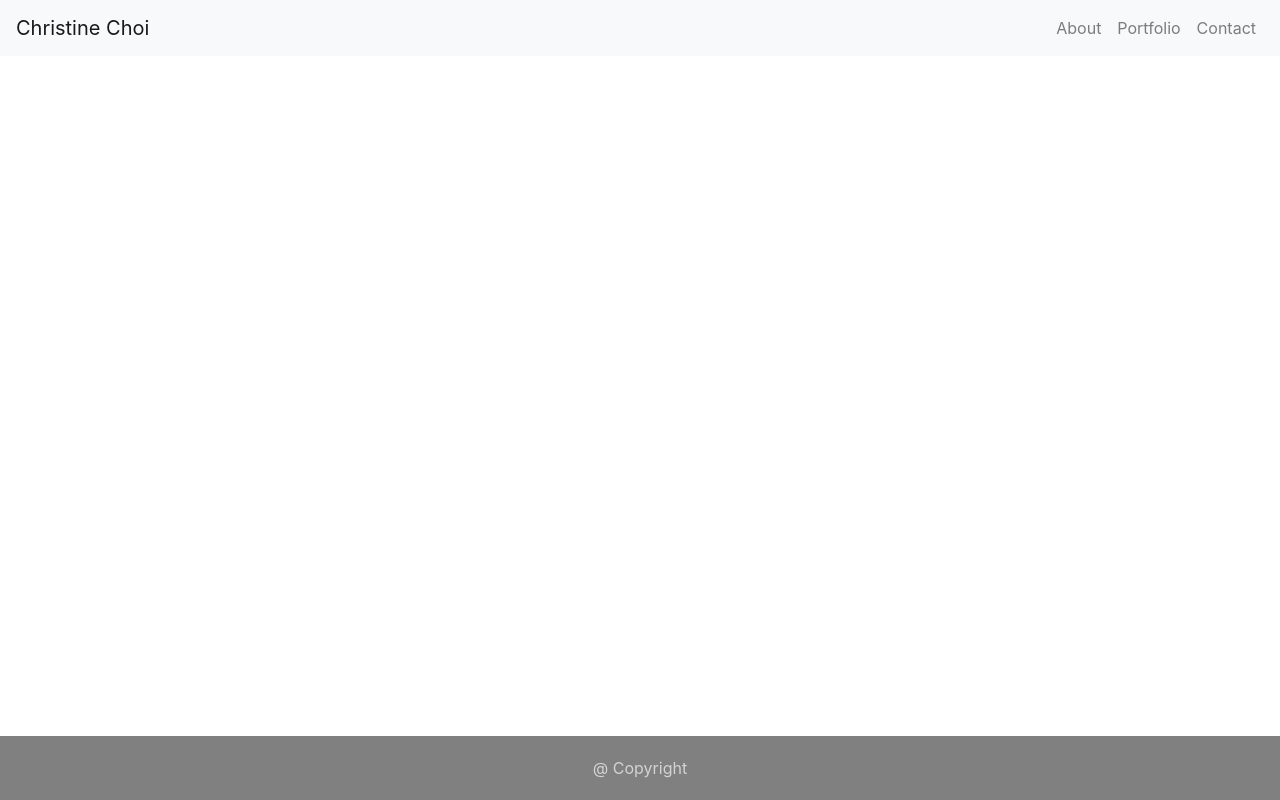
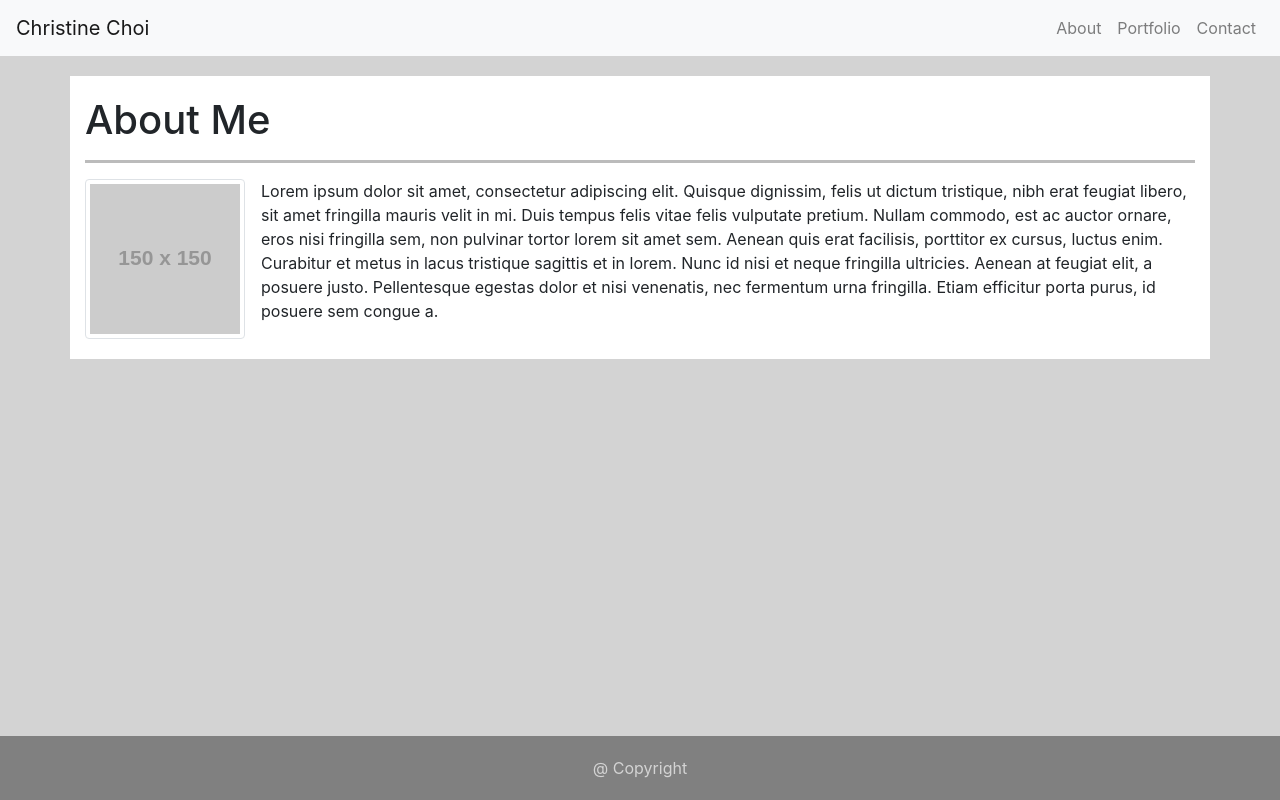
Before and after one commit to choiyeo5/2-Responsive-Portfolio, a plain HTML site: page index.html in a window 1280 px wide. Drawn offline with nearby package versions, Linux system fonts and the light colour scheme; placeholder pictures from the web are drawn by us.

Commit message:
About Me Page Done with placeholders

```diff
--- a/index.html
+++ b/index.html
@@ -7,7 +7,7 @@
     <link rel="stylesheet" type="text/css" href="style.css">
     <link rel="stylesheet" href="https://maxcdn.bootstrapcdn.com/bootstrap/4.0.0/css/bootstrap.min.css">
 </head>
-<body>
+<body class="background">
     <!-- Navbar -->
     <nav class="navbar navbar-expand-sm navbar-light bg-light">
         <a href="#" class="navbar-brand">Christine Choi</a>
@@ -26,6 +26,16 @@
         </div>
     </nav>
 
+    <!-- About Me Container -->
+    <div class="container">
+        <h1>About Me</h1>
+        <hr class="solid">
+        <div>
+            <img src="http://placehold.it/150x150" alt="Placeholder" class="img-thumbnail thumbnail">
+            <p>Lorem ipsum dolor sit amet, consectetur adipiscing elit. Quisque dignissim, felis ut dictum tristique, nibh erat feugiat libero, sit amet fringilla mauris velit in mi. Duis tempus felis vitae felis vulputate pretium. Nullam commodo, est ac auctor ornare, eros nisi fringilla sem, non pulvinar tortor lorem sit amet sem. Aenean quis erat facilisis, porttitor ex cursus, luctus enim. Curabitur et metus in lacus tristique sagittis et in lorem. Nunc id nisi et neque fringilla ultricies. Aenean at feugiat elit, a posuere justo. Pellentesque egestas dolor et nisi venenatis, nec fermentum urna fringilla. Etiam efficitur porta purus, id posuere sem congue a.</p>
+        </div>
+    </div>
+
     <!-- Footer -->
     <footer class="footer">
         @ Copyright
--- a/style.css
+++ b/style.css
@@ -8,3 +8,22 @@
     position: fixed;
     width: 100%;
 }
+
+.container {
+    background-color: white;
+    margin: 20px auto;
+    padding: 20px;
+}
+
+hr.solid {
+    border-top: 3px solid #bbb;
+}
+
+.thumbnail {
+    float: left;
+    margin: 0 1em 1em 0;
+}
+
+.background {
+    background-color: lightgrey;
+}
```
